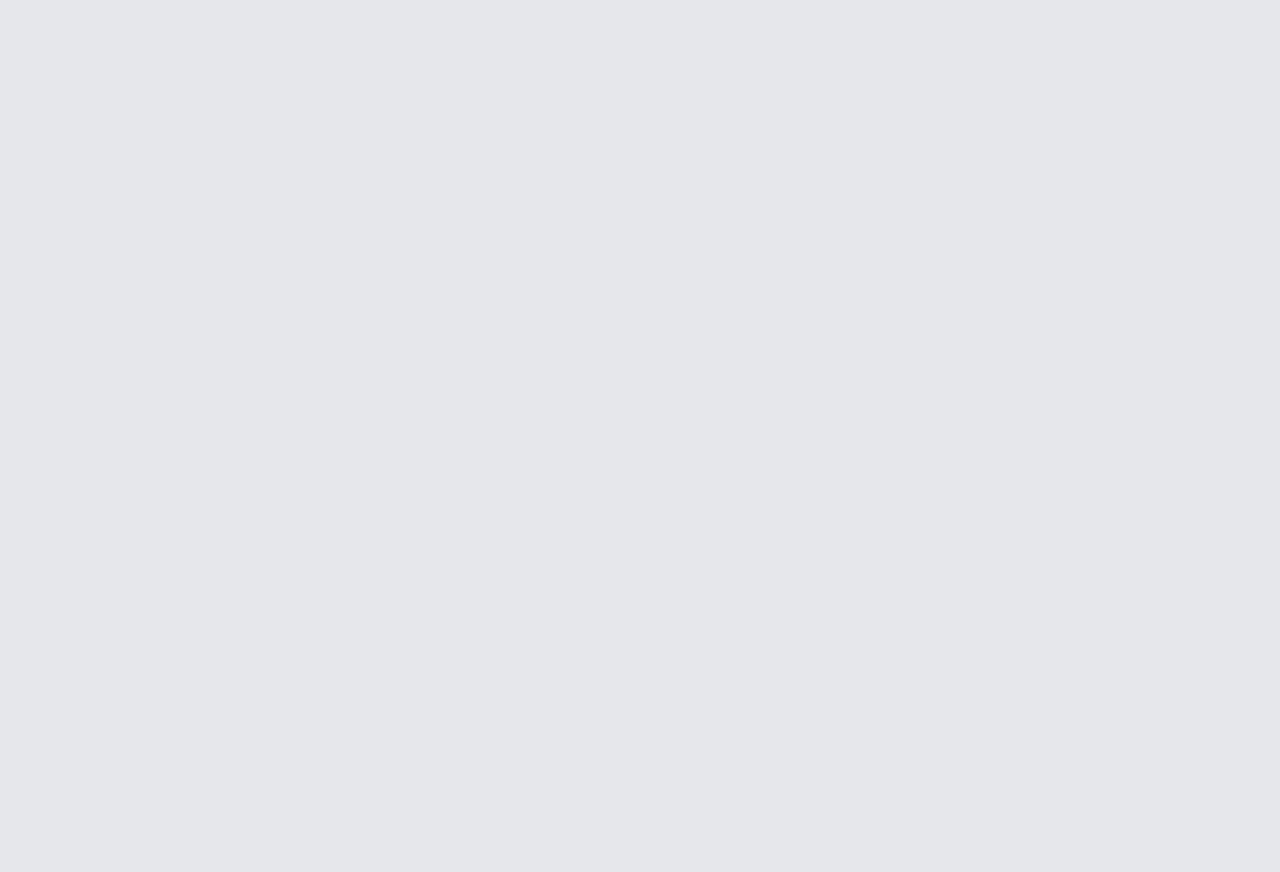
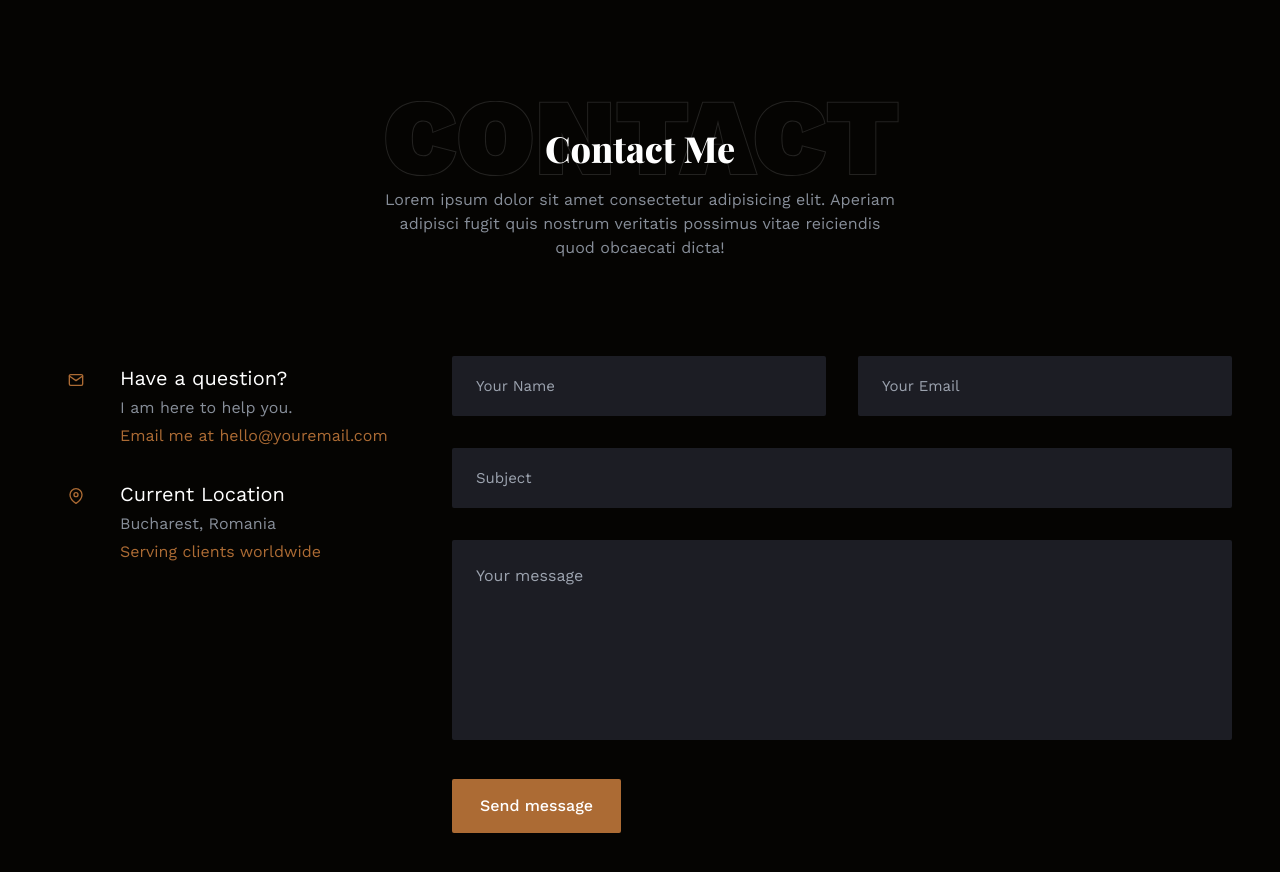
Before and after one commit to emadeveloper/portfolio-ema-developer, a React (Create React App) app: page / in a window 1280 px wide. Shown: the part 4560-5432 px from the top of the page. Before the commit the page ends 4560 px from the top, so only its background shows below. Built offline with nearby package versions, Linux system fonts and the light colour scheme; a web font is replaced by a local one.

Commit message:
Adding Contact Component

```diff
--- a/src/App.jsx
+++ b/src/App.jsx
@@ -7,6 +7,7 @@
 import Portfolio from "./components/Portfolio";
 import Services from "./components/Services";
 import Testimonials from "./components/Testimonials";
+import Contact from "./components/Contact";
 
 const App = () => {
   return (
@@ -19,6 +20,7 @@
       <Portfolio />
       <Services />
       <Testimonials />
+      <Contact />
     </div>
   );
 };
--- /dev/null
+++ b/src/components/Contact.jsx
@@ -0,0 +1,57 @@
+import React from "react";
+import { contact } from "../data";
+
+const Contact = () => {
+  return (
+    <section className="section bg-primary" id="contact">
+      <div className="container mx-auto">
+        {/* SECTION TITLE */}
+        <div className="flex flex-col items-center text-center">
+          <h2 className="section-title before:content-contact relative before:absolute before:opacity-40 before:-top-7 before:-left-40 before:hidden before:lg:block">
+            Contact Me
+          </h2>
+          <p className="subtitle">
+            Lorem ipsum dolor sit amet consectetur adipisicing elit. Aperiam
+            adipisci fugit quis nostrum veritatis possimus vitae reiciendis quod
+            obcaecati dicta!
+          </p>
+        </div>
+
+        <div className="flex flex-col lg:gap-x-8 lg:flex-row">
+          {/* INFO */}
+          <div className="flex flex-1 flex-col items-start space-y-8 mb-12 lg:mb-0 lg:pt-2">
+            {contact.map((item, index) => {
+              const { icon, title, subtitle, description } = item;
+              return (
+                <div className="flex flex-col lg:flex-row gap-x-4" key={index}>
+                  <div className="text-accent rounded-sm w-14 flex items-start justify-center mt-2 mb-4 lg:mb-0">
+                    {icon}
+                  </div>
+                  <div>
+                    <h4 className="font-body text-xl mb-1">{title}</h4>
+                    <p className="mb-1">{subtitle}</p>
+                    <p className="text-accent font-normal">{description}</p>
+                  </div>
+                </div>
+              );
+            })}
+          </div>
+
+            {/* FORM */}
+
+            <form className="space-y-8 w-full max-w-[780px]">
+                <div className="flex gap-8">
+                    <input className="input" type="text" placeholder="Your Name" />
+                    <input className="input" type="text" placeholder="Your Email" />
+                </div>
+                <input type="text" className="input" placeholder="Subject" />
+                <textarea className="textarea" placeholder="Your message"></textarea>
+                <button className="btn btn-lg bg-accent hover:bg-accent-hover">Send message</button>
+            </form>
+        </div>
+      </div>
+    </section>
+  );
+};
+
+export default Contact;
```
